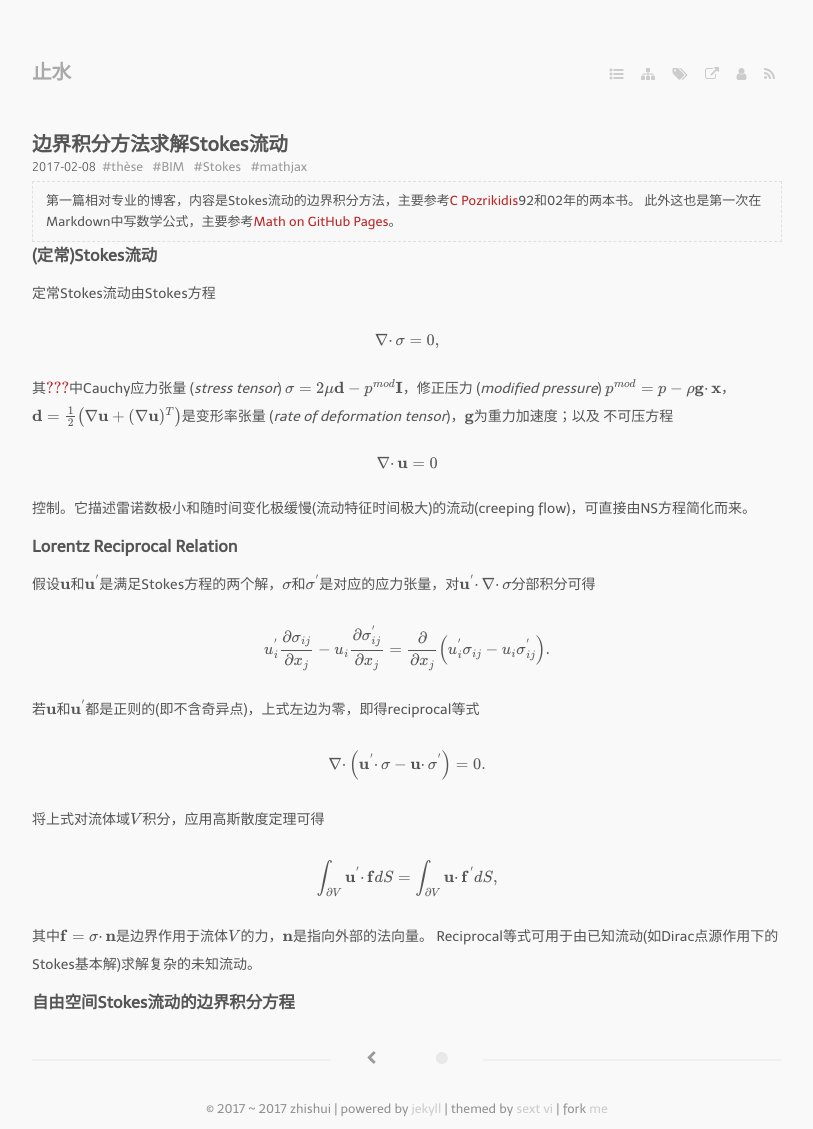
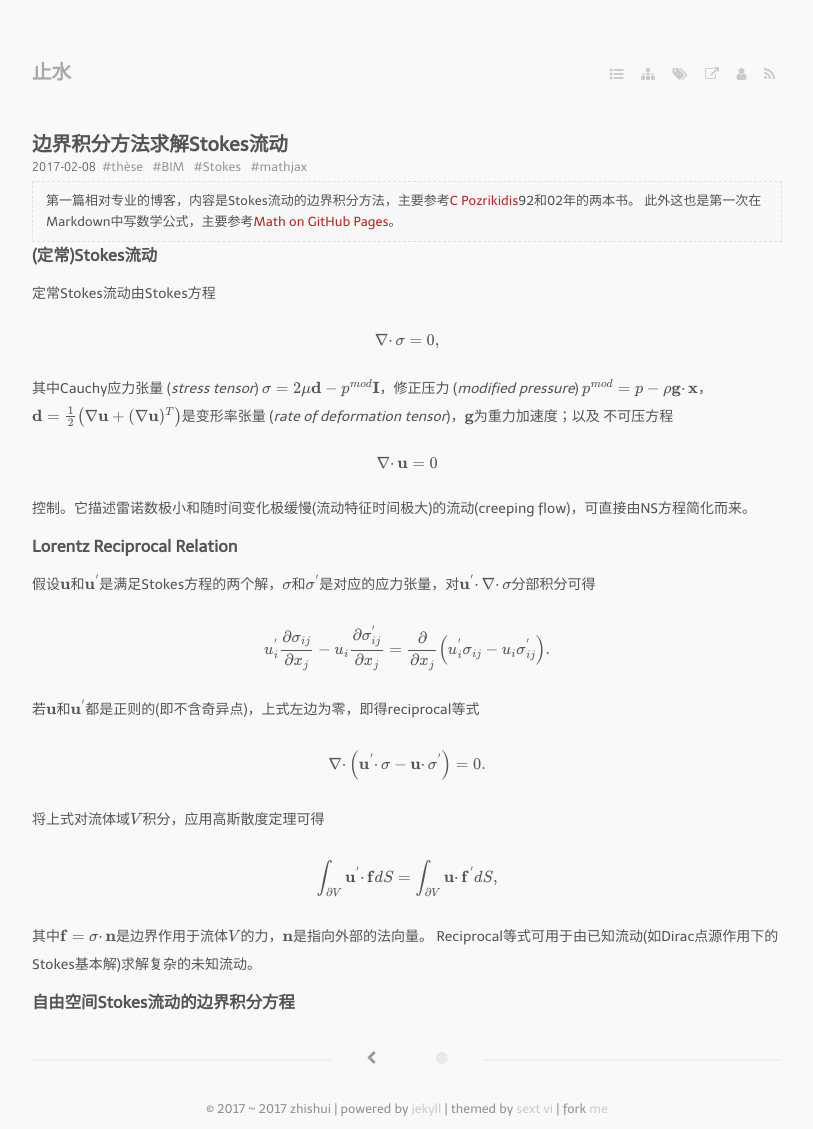
Before and after one commit to bizhishui/bizhishui.github.io, a Jekyll site: the page built from _posts/2017-02-08-BIM-Stokes.md, in a window 1280 px wide. Shown: the whole page, without its empty margins (233-1046 px from the left). Built offline with Jekyll 4.4.1, drawn with Linux system fonts in a browser that asks for light colours; nearby versions of some CDN libraries; some web fonts are replaced; formulas are drawn with MathJax 3; a script that is not in the unit is left out.

Commit message:
mathjax nor support math label for the moment

```diff
--- a/_posts/2017-02-08-BIM-Stokes.md
+++ b/_posts/2017-02-08-BIM-Stokes.md
@@ -24,7 +24,7 @@ $$
 \label{Stokes_eq}
 \end{equation}$$
 
-其$$\ref{Stokes_eq}$$中Cauchy应力张量 (*stress tensor*) $$\sigma=2\mu\mathbf{d}-p^{mod}\mathbf{I}$$，修正压力 (*modified pressure*) $$p^{mod}=p-\rho\mathbf{g}\cdotp\mathbf{x}$$，
+其中Cauchy应力张量 (*stress tensor*) $$\sigma=2\mu\mathbf{d}-p^{mod}\mathbf{I}$$，修正压力 (*modified pressure*) $$p^{mod}=p-\rho\mathbf{g}\cdotp\mathbf{x}$$，
 $$\mathbf{d}=\frac{1}{2}\left(\nabla\mathbf{u}+(\nabla\mathbf{u})^T\right)$$是变形率张量 (*rate of deformation tensor*)，$$\mathbf{g}$$为重力加速度；以及
 不可压方程
 
```
